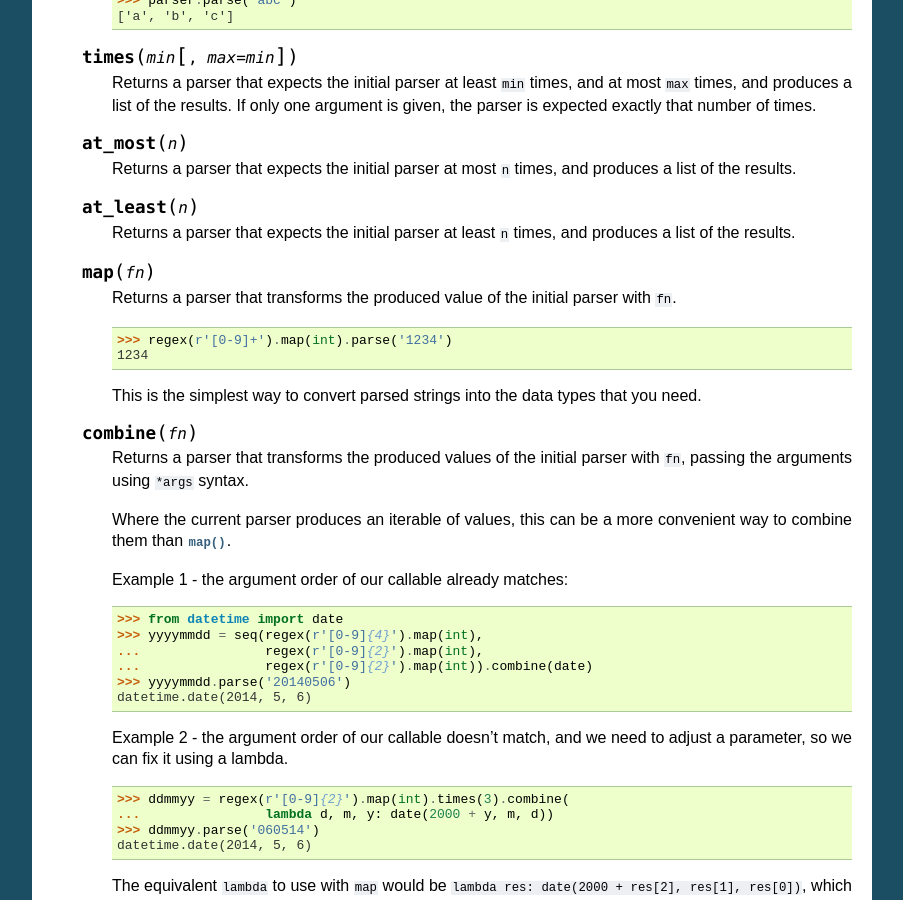
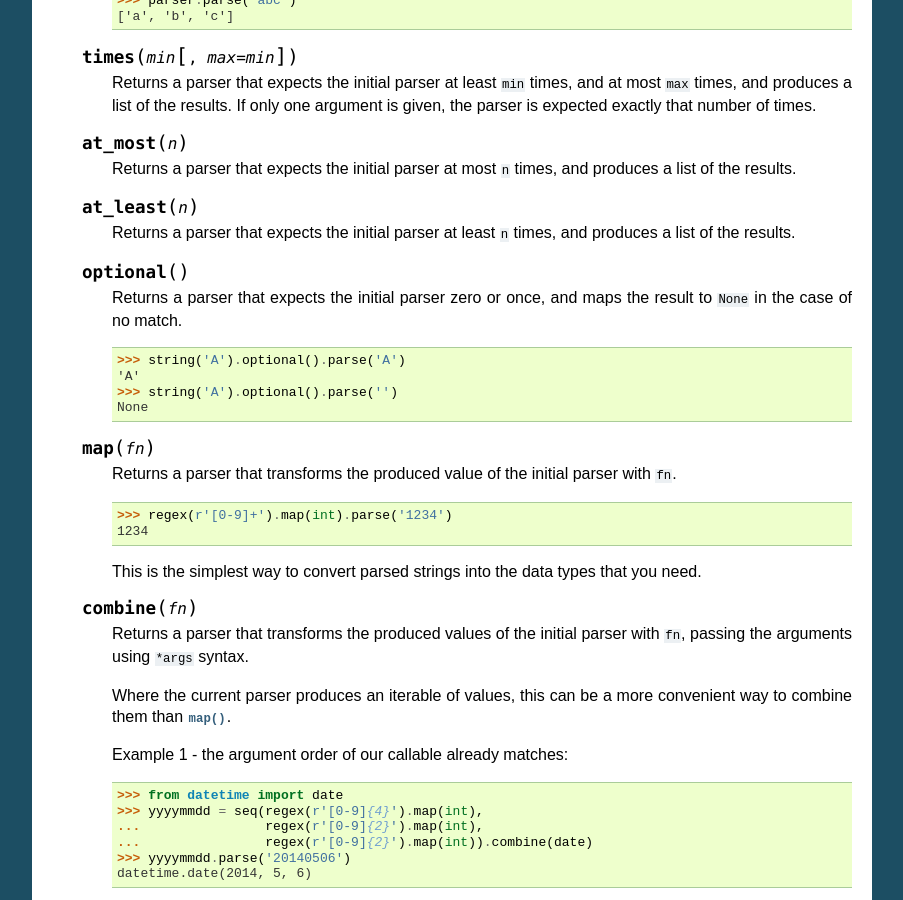
Before and after one commit to python-parsy/parsy, a Sphinx documentation site: the page built from docs/ref/methods_and_combinators.rst, in a window 1280 px wide and 900 px high, scrolled down 1372 px. Shown: the whole window, without its empty margins (198-1101 px from the left). Built offline with Sphinx 7.4.7, drawn with Linux system fonts in a browser that asks for light colours.

Commit message:
Added Parser.optional

```diff
--- a/docs/history.rst
+++ b/docs/history.rst
@@ -6,6 +6,9 @@ History and release notes
 
 1.0.1 - unreleased
 ------------------
+
+* Added :meth:`Parser.optional`.
+* Documentation improvements.
 
 
 1.0.0 - 2017-10-10
--- a/docs/ref/methods_and_combinators.rst
+++ b/docs/ref/methods_and_combinators.rst
@@ -110,6 +110,18 @@ can be used and manipulated as below.
 
       Returns a parser that expects the initial parser at least ``n`` times, and
       produces a list of the results.
+
+   .. method:: optional()
+
+      Returns a parser that expects the initial parser zero or once, and maps
+      the result to ``None`` in the case of no match.
+
+      .. code:: python
+
+         >>> string('A').optional().parse('A')
+         'A'
+         >>> string('A').optional().parse('')
+         None
 
    .. method:: map(fn)
 
--- a/src/parsy/__init__.py
+++ b/src/parsy/__init__.py
@@ -161,6 +161,9 @@ class Parser(object):
 
     def at_least(self, n):
         return self.times(n) + self.many()
+
+    def optional(self):
+        return self.times(0, 1).map(lambda v: v[0] if v else None)
 
     def sep_by(self, sep, *, min=0, max=float('inf')):
         zero_times = success([])
```
Also changed, not shown: 1 other file.
